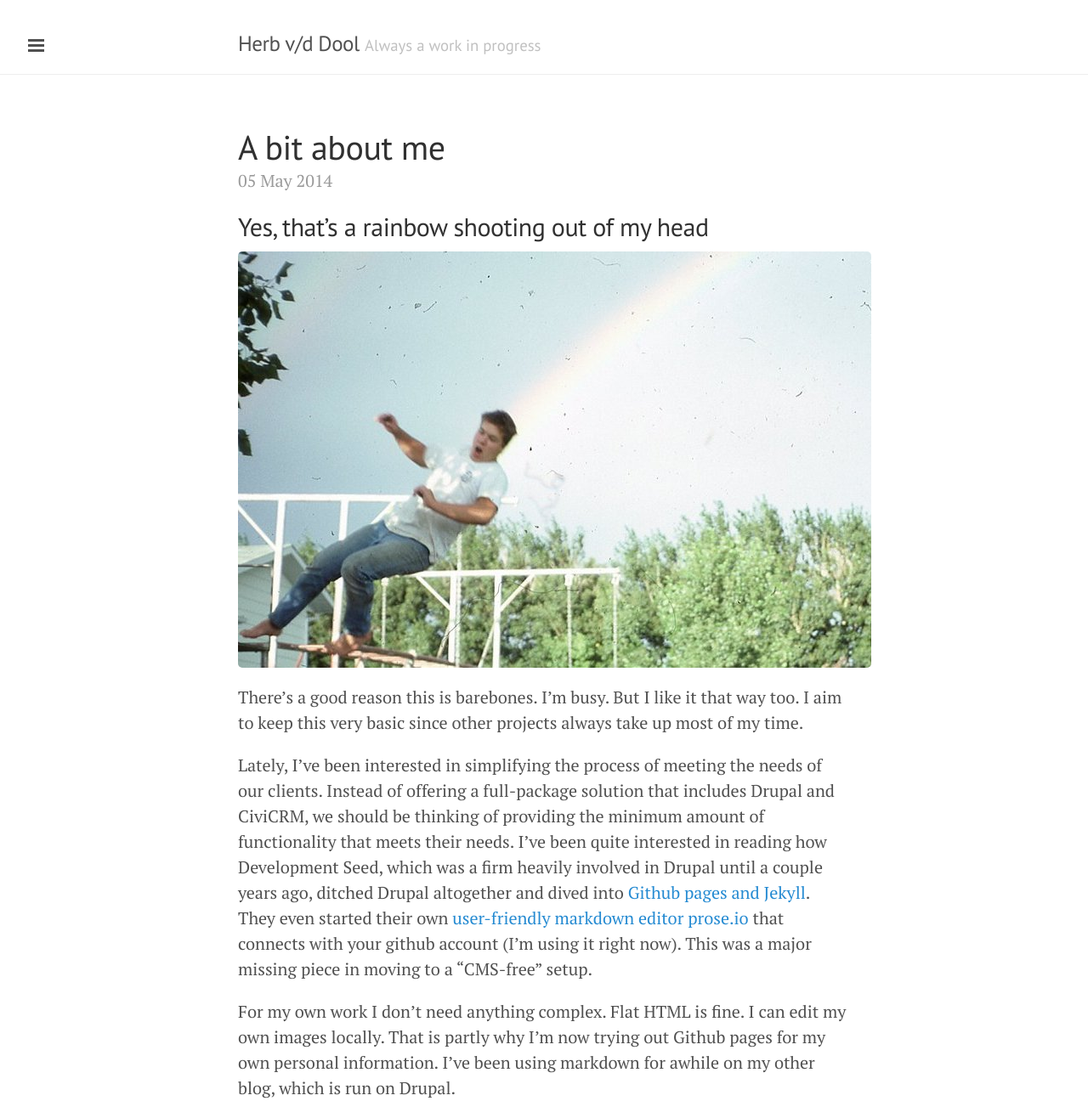
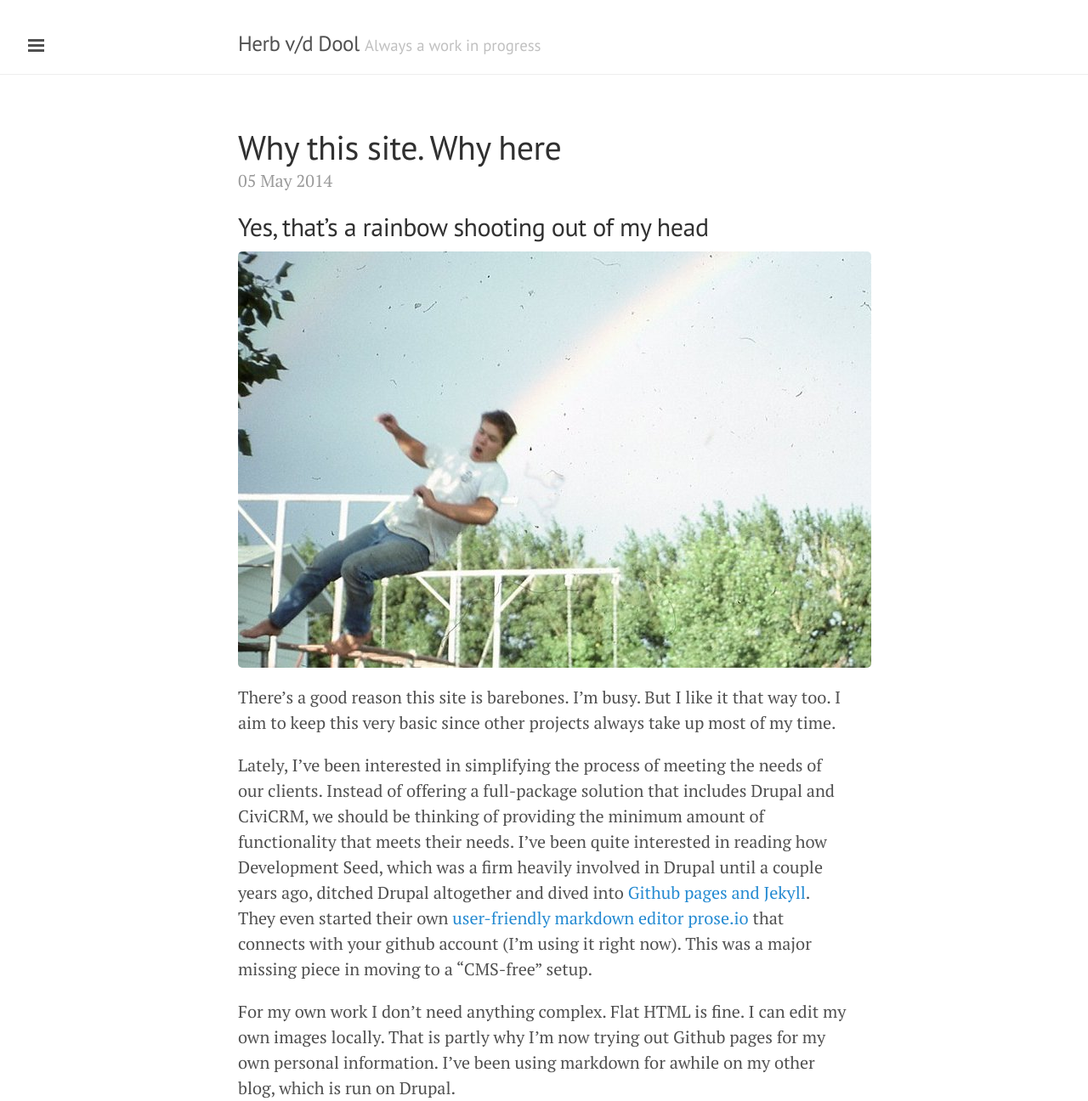
Before and after one commit to herbdool/herbdool.github.com, a Jekyll site: the page built from index.html, in a window 1280 px wide and 1400 px high, cut to the strip 104-1400 px from the top of the window. Shown: the whole strip at 85% size. Built offline with Jekyll 4.4.1, drawn with Linux system fonts in a browser that asks for light colours; Markdown is read by kramdown in place of the engine named in the settings; the list of posts is cut into pages by our own code.

Commit message:
Updated 2014-05-05-my-first.md

```diff
--- a/_posts/2014-05-05-my-first.md
+++ b/_posts/2014-05-05-my-first.md
@@ -2,7 +2,7 @@
 layout: blog
 category: blog
 published: true
-title: A bit about me
+title: Why this site. Why here
 tags: ""
 ---
 
@@ -10,7 +10,7 @@ tags: ""
 
 ![rainbow](/media/herb-rainbow-web.jpg)
 
-There's a good reason this is barebones. I'm busy. But I like it that way too. I aim to keep this very basic since other projects always take up most of my time.
+There's a good reason this site is barebones. I'm busy. But I like it that way too. I aim to keep this very basic since other projects always take up most of my time.
 
 Lately, I've been interested in simplifying the process of meeting the needs of our clients. Instead of offering a full-package solution that includes Drupal and CiviCRM, we should be thinking of providing the minimum amount of functionality that meets their needs. I've been quite interested in reading how Development Seed, which was a firm heavily involved in Drupal until a couple years ago, ditched Drupal altogether and dived into [Github pages and Jekyll](http://developmentseed.org/blog/2012/07/27/build-cms-free-websites/). They even started their own [user-friendly markdown editor prose.io](http://developmentseed.org/blog/2012/june/25/prose-a-content-editor-for-github/) that connects with your github account (I'm using it right now). This was a major missing piece in moving to a "CMS-free" setup.
 
```
